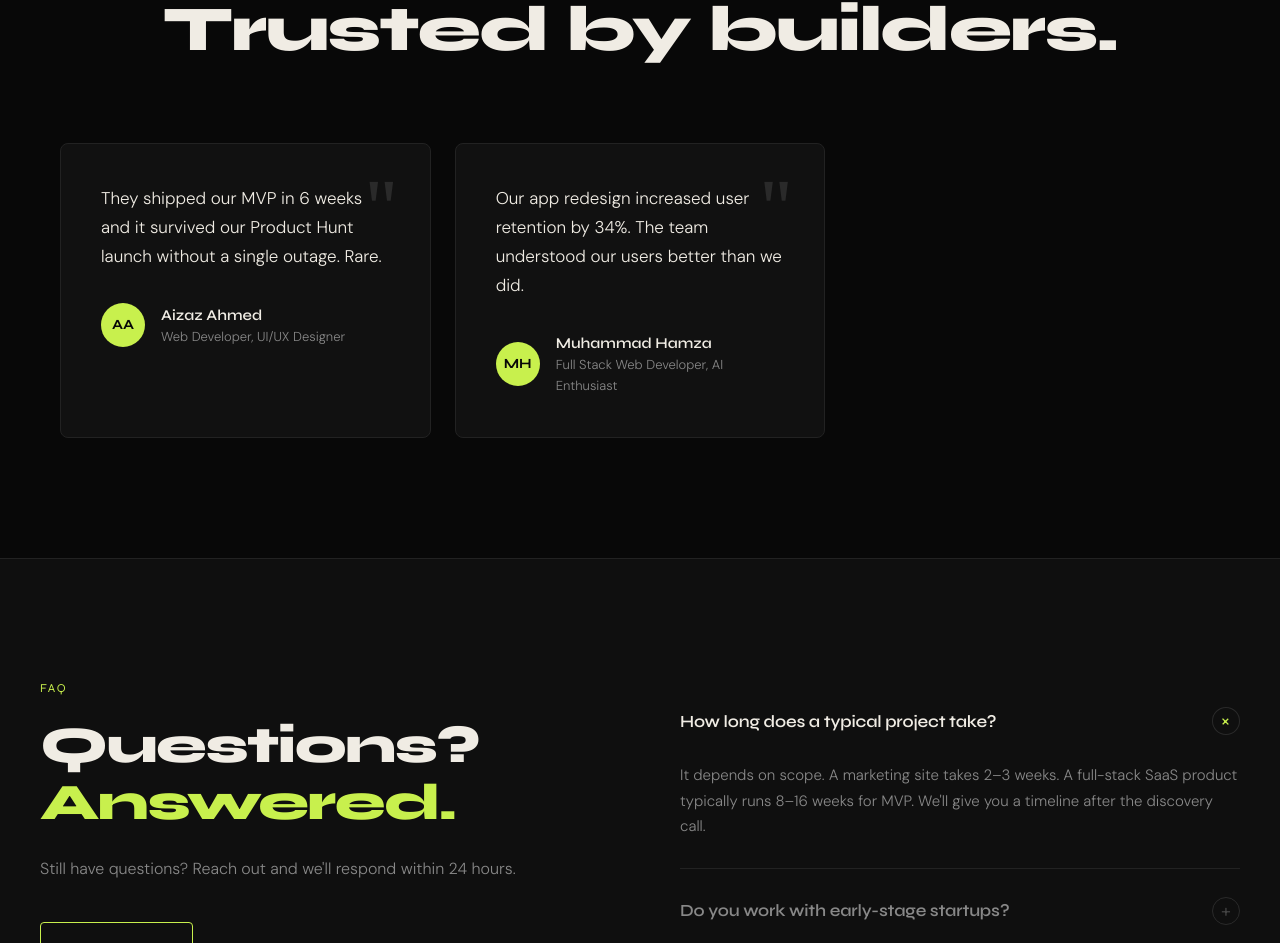
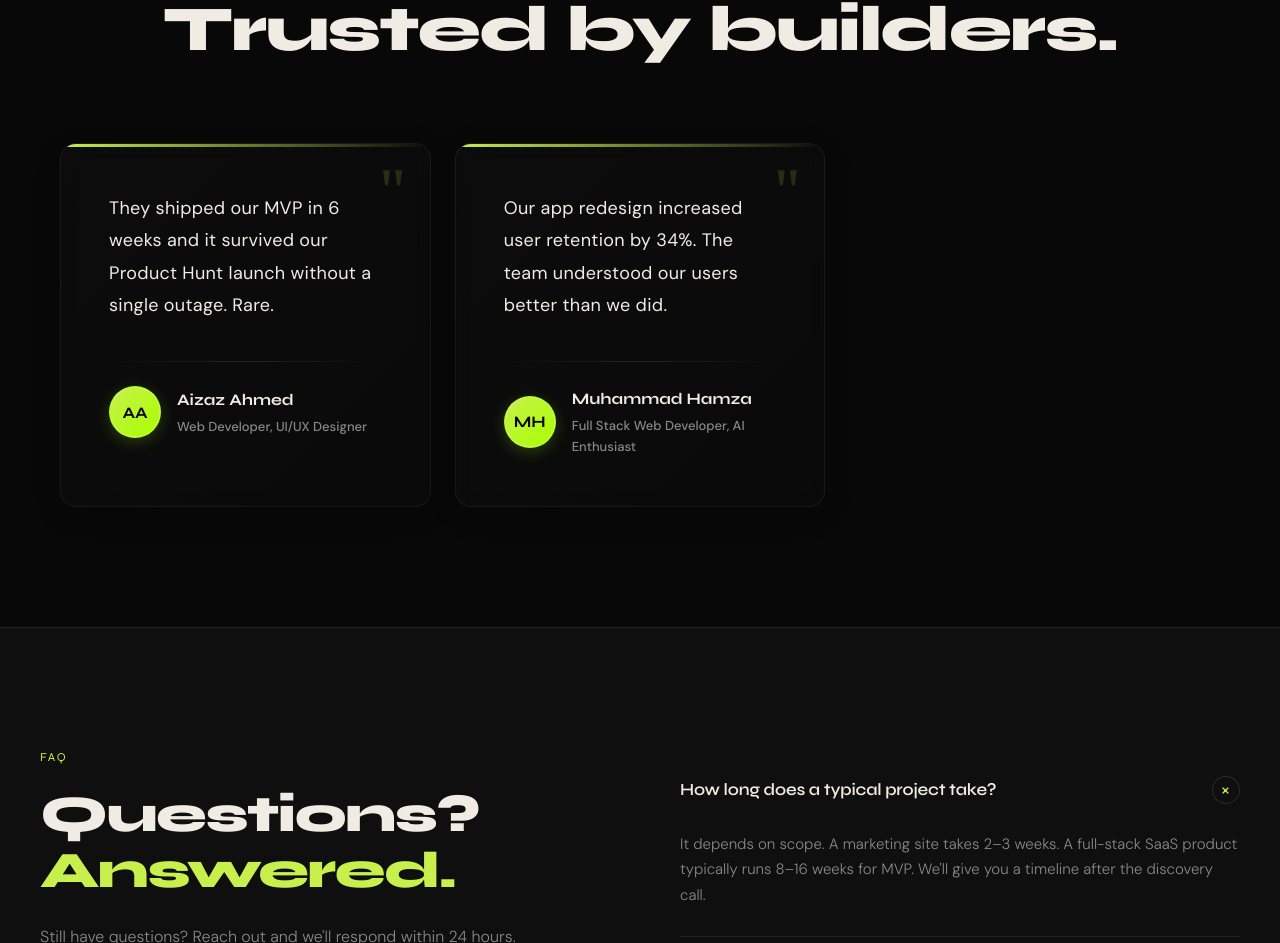
Before and after one commit to muhammadhamza7057/nexus-agency, a React (Vite) app: page / in a window 1280 px wide. Shown: the part 4776-5719 px from the top of the page. Built offline with nearby package versions, Linux system fonts and the light colour scheme.

Commit message:
Enhance testimonials with professional design - glass morphism, gradients, hover effects

```diff
--- a/src/components/sections/Testimonials.jsx
+++ b/src/components/sections/Testimonials.jsx
@@ -39,55 +39,80 @@ export default function Testimonials() {
           paddingRight: '20px',
         }} className="testimonials-grid">
           {testimonials.map((t, i) => (
-            <div key={i} style={{
-              padding: 'clamp(24px, 5vw, 40px)',
-              border: '1px solid var(--border)',
-              borderRadius: 'var(--radius-md)',
-              background: 'var(--bg-card)',
+            <div key={i} className="testimonial-card" style={{
+              padding: 'clamp(24px, 5vw, 48px)',
+              border: '1px solid rgba(255, 255, 255, 0.06)',
+              borderRadius: '16px',
+              background: 'linear-gradient(135deg, rgba(255, 255, 255, 0.02) 0%, rgba(255, 255, 255, 0.01) 100%)',
+              backdropFilter: 'blur(10px)',
               position: 'relative',
               opacity: isVisible ? 1 : 0,
               transform: isVisible ? 'none' : 'translateY(20px)',
               transition: `all 0.6s ${i * 0.12}s ease`,
+              boxShadow: '0 8px 32px rgba(0, 0, 0, 0.1)',
+              overflow: 'hidden',
             }}>
+              {/* Decorative top border accent */}
+              <div style={{
+                position: 'absolute',
+                top: 0,
+                left: 0,
+                right: 0,
+                height: '3px',
+                background: 'linear-gradient(90deg, var(--accent), transparent)',
+              }} />
+
               {/* Quote mark */}
               <div style={{
-                position: 'absolute', top: '24px', right: '32px',
+                position: 'absolute', top: '16px', right: '24px',
                 fontFamily: 'Georgia, serif',
-                fontSize: '80px',
-                color: 'var(--border-light)',
+                fontSize: '64px',
+                color: 'var(--accent)',
                 lineHeight: 1,
                 pointerEvents: 'none',
+                opacity: 0.15,
               }}>"</div>
 
               <p style={{
-                fontSize: '17px',
-                lineHeight: 1.7,
+                fontSize: 'clamp(16px, 2vw, 18px)',
+                lineHeight: 1.8,
                 color: 'var(--text-primary)',
-                marginBottom: '32px',
+                marginBottom: '40px',
                 position: 'relative',
+                fontWeight: 400,
+                letterSpacing: '0.3px',
               }}>
                 {t.quote}
               </p>
 
+              {/* Separator line */}
+              <div style={{
+                height: '1px',
+                background: 'linear-gradient(90deg, transparent, rgba(255, 255, 255, 0.1), transparent)',
+                marginBottom: '24px',
+              }} />
+
               <div style={{ display: 'flex', alignItems: 'center', gap: '16px' }}>
                 <div style={{
-                  width: '44px', height: '44px',
+                  width: '52px', height: '52px',
                   borderRadius: '50%',
-                  background: 'var(--accent)',
+                  background: 'linear-gradient(135deg, var(--accent), #a8ff00)',
                   display: 'flex', alignItems: 'center', justifyContent: 'center',
                   fontFamily: 'var(--font-display)',
                   fontWeight: 700,
                   color: '#080808',
-                  fontSize: '14px',
+                  fontSize: '16px',
                   flexShrink: 0,
+                  boxShadow: '0 4px 16px rgba(168, 255, 0, 0.2)',
+                  border: '2px solid rgba(255, 255, 255, 0.1)',
                 }}>
                   {t.avatar}
                 </div>
                 <div>
-                  <div style={{ fontFamily: 'var(--font-display)', fontWeight: 600, fontSize: '15px' }}>
+                  <div style={{ fontFamily: 'var(--font-display)', fontWeight: 700, fontSize: '16px', marginBottom: '4px' }}>
                     {t.author}
                   </div>
-                  <div style={{ fontSize: '13px', color: 'var(--text-secondary)' }}>
+                  <div style={{ fontSize: '13px', color: 'var(--text-secondary)', fontWeight: 500 }}>
                     {t.role}
                   </div>
                 </div>
@@ -98,11 +123,29 @@ export default function Testimonials() {
       </div>
 
       <style>{`
+        .testimonial-card {
+          cursor: pointer;
+          transition: all 0.4s cubic-bezier(0.4, 0, 0.2, 1);
+        }
+
+        .testimonial-card:hover {
+          transform: translateY(-8px) !important;
+          border-color: rgba(255, 255, 255, 0.12) !important;
+          background: linear-gradient(135deg, rgba(255, 255, 255, 0.05) 0%, rgba(255, 255, 255, 0.02) 100%) !important;
+          box-shadow: 0 24px 48px rgba(0, 0, 0, 0.2) !important;
+        }
+
         @media (max-width: 1024px) {
           .testimonials-grid { grid-template-columns: repeat(2, 1fr) !important; }
+          .testimonial-card:hover {
+            transform: translateY(-6px) !important;
+          }
         }
         @media (max-width: 768px) {
           .testimonials-grid { grid-template-columns: 1fr !important; gap: 20px !important; paddingLeft: 16px !important; paddingRight: 16px !important; }
+          .testimonial-card:hover {
+            transform: translateY(-4px) !important;
+          }
         }
       `}</style>
     </section>
```
